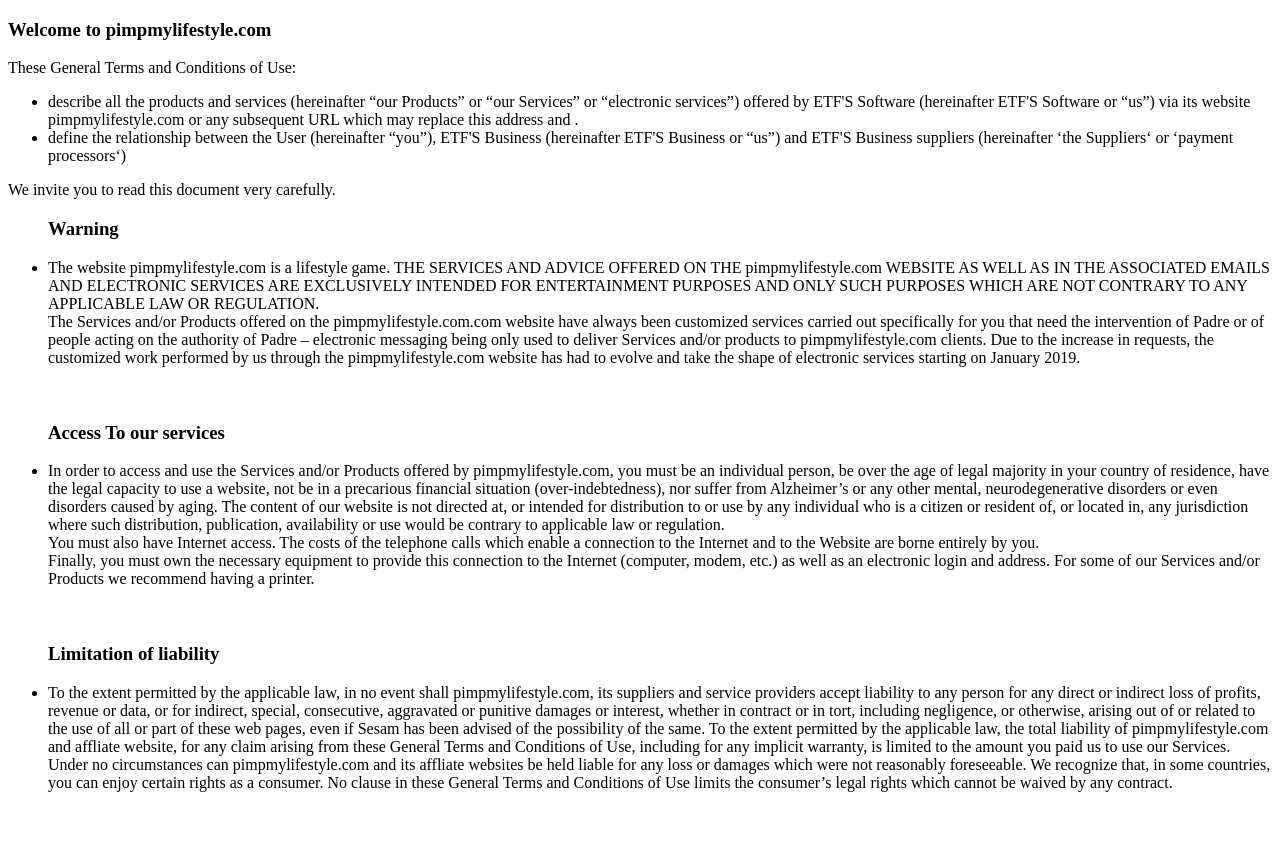
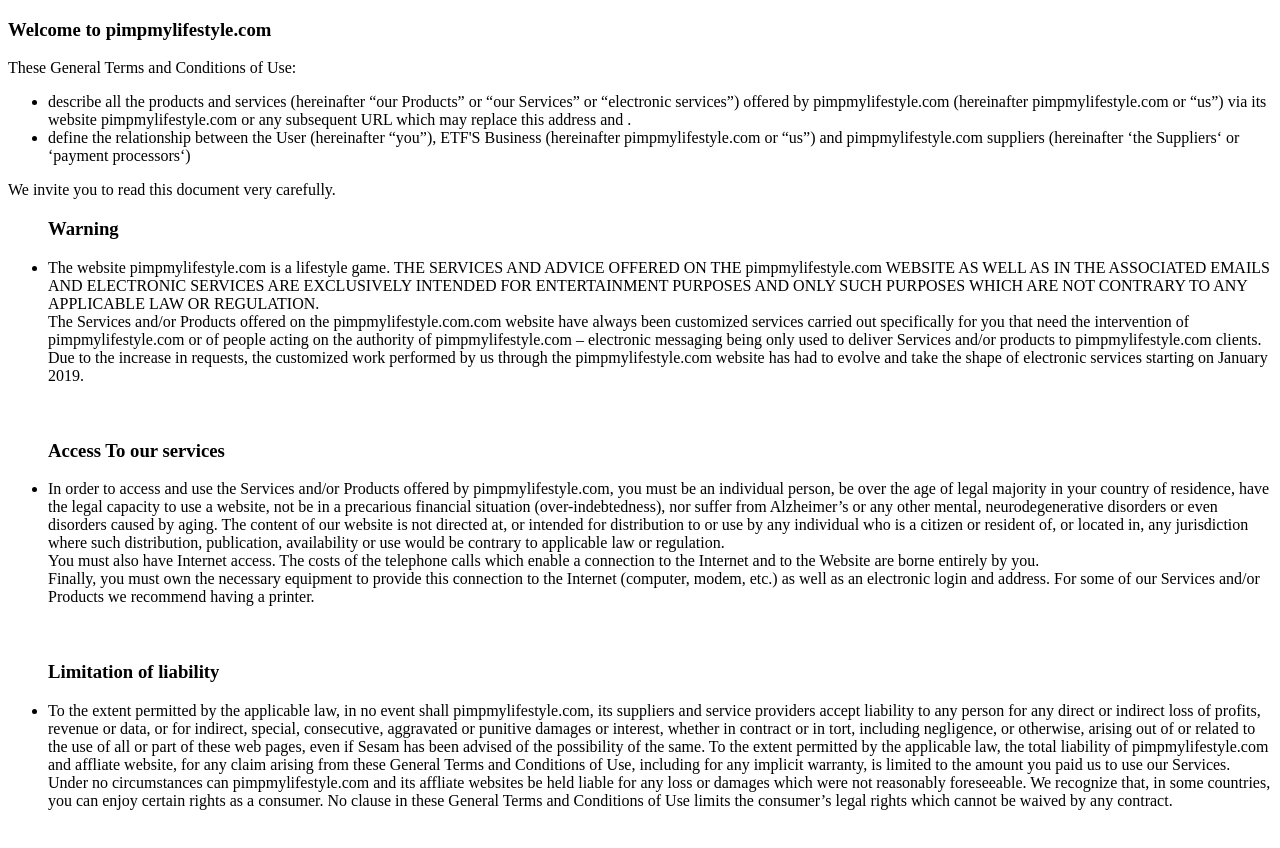
Before and after one commit to pimpmylifestyle-game/games, a plain HTML site: page legal.html in a window 1280 px wide. Drawn offline with Linux system fonts and the light colour scheme.

Commit message:
Update legal.html

```diff
--- a/legal.html
+++ b/legal.html
@@ -12,14 +12,14 @@
       <ul>
         <li>
           describe all the products and services (hereinafter “our Products”
-          or “our Services” or “electronic services”) offered by ETF'S Software
-          (hereinafter ETF'S Software or “us”) via its website
+          or “our Services” or “electronic services”) offered by pimpmylifestyle.com
+          (hereinafter pimpmylifestyle.com or “us”) via its website
           pimpmylifestyle.com  or any subsequent URL which may replace
           this address and .
         </li>
         <li>
           define the relationship between the User (hereinafter “you”), ETF'S
-          Business (hereinafter ETF'S Business or “us”) and ETF'S Business
+          Business (hereinafter pimpmylifestyle.com or “us”) and pimpmylifestyle.com
           suppliers (hereinafter ‘the Suppliers‘ or ‘payment processors‘)
         </li>
       </ul>
@@ -39,8 +39,8 @@
         <br>
         The Services and/or Products offered on the pimpmylifestyle.com.com
         website have always been customized services carried out specifically
-        for you that need the intervention of Padre or of people acting on the
-        authority of Padre – electronic messaging being only used to deliver
+        for you that need the intervention of pimpmylifestyle.com or of people acting on the
+        authority of pimpmylifestyle.com – electronic messaging being only used to deliver
         Services and/or products to pimpmylifestyle.com clients.
         Due to the increase in
         requests, the customized work performed by us through the
```
